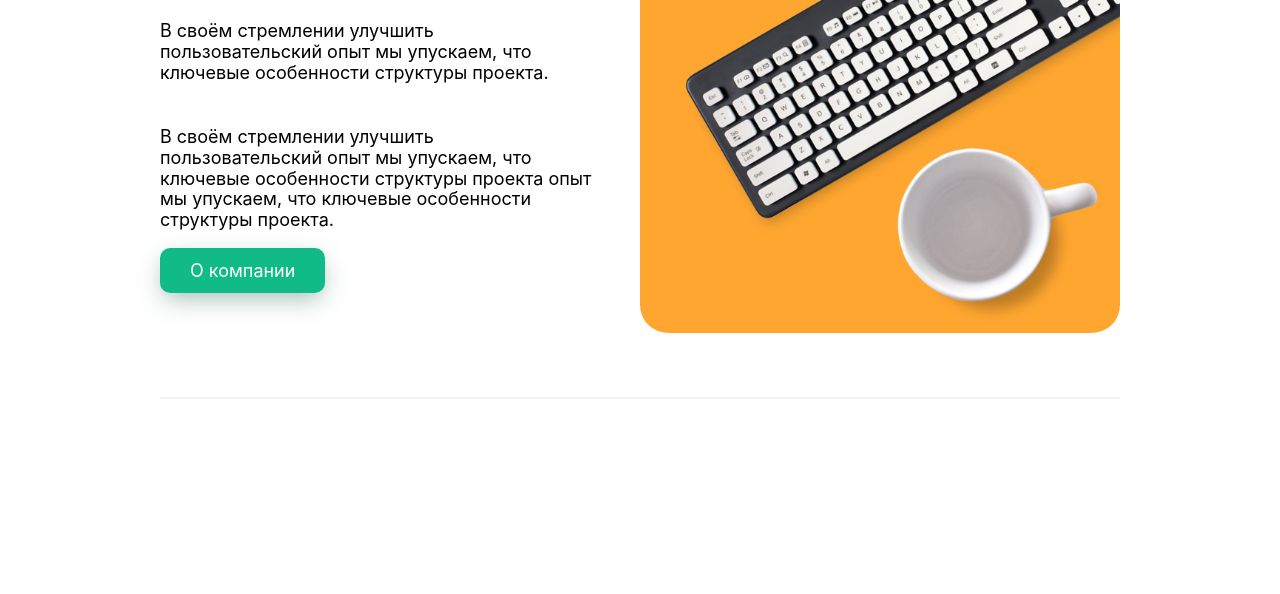
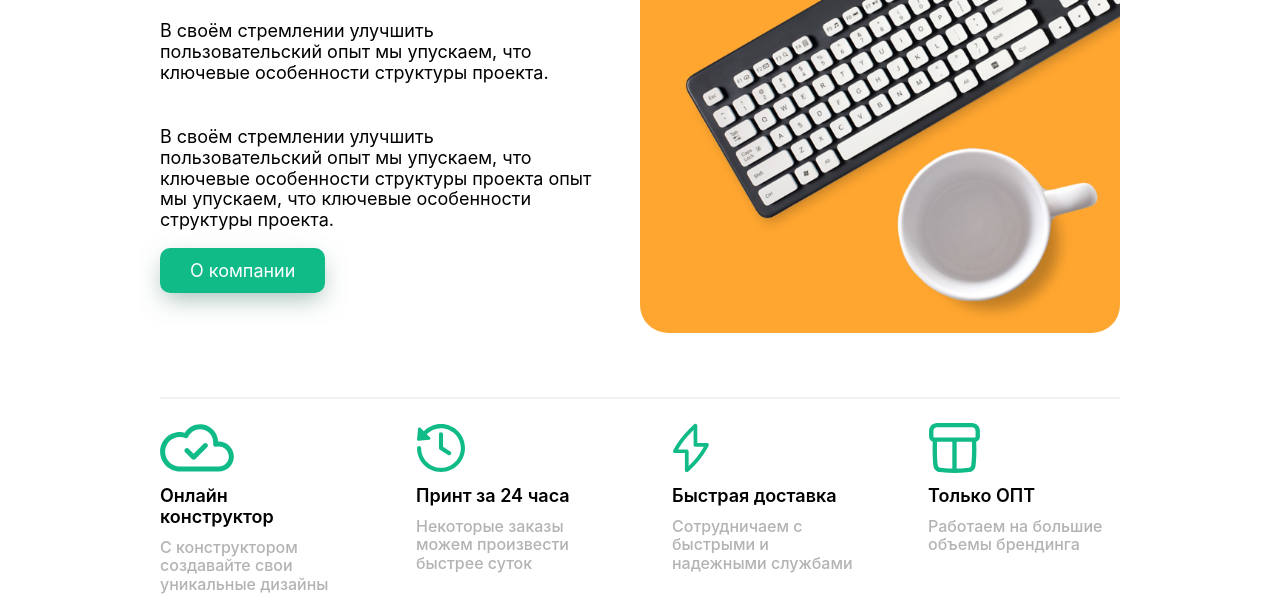
Before and after one commit to ilyaxtom/vtvin_task1, a plain HTML site: page index.html in a window 1280 px wide. Shown: the part 414-1008 px from the top of the page. Before the commit the page ends 813 px from the top, so only its background shows below. Drawn offline with Linux system fonts and the light colour scheme.

Commit message:
added adaptive cards

```diff
--- a/index.html
+++ b/index.html
@@ -106,6 +106,32 @@
             </div>
             <img src="images/mask.png" alt="Pic">
         </section>
+
+        <section class="cards">
+            <div class="card">
+                <img src="images/cards/cloud.svg" alt="Cloud">
+                <p>Онлайн конструктор</p>
+                <p>С конструктором создавайте свои уникальные дизайны</p>
+            </div>
+
+            <div class="card">
+                <img src="images/cards/time.svg" alt="Time">
+                <p>Принт за 24 часа</p>
+                <p>Некоторые заказы можем произвести быстрее суток</p>
+            </div>
+
+            <div class="card">
+                <img src="images/cards/lightning.svg" alt="Speed">
+                <p>Быстрая доставка</p>
+                <p>Сотрудничаем с быстрыми и надежными службами</p>
+            </div>
+
+            <div class="card">
+                <img src="images/cards/box.svg" alt="Box">
+                <p>Только ОПТ</p>
+                <p>Работаем на большие объемы брендинга</p>
+            </div>
+        </section>
     </main>
 </body>
 </html>
--- a/style.css
+++ b/style.css
@@ -334,3 +334,49 @@ nav > .links > li:last-child, .buttons > a:last-child {
         margin-bottom: 50px;
     }
 }
+
+/*CARDS*/
+
+section.cards {
+    width: 91%;
+    max-width: 960px;
+    margin: 0 auto;
+    margin-top: 24px;
+
+    display: grid;
+    grid-template-columns: repeat(auto-fit, minmax(190px, 1fr));
+    gap: 64px;
+}
+
+section.cards > .card {
+    padding-right: 10px;
+}
+
+section.cards > .card > img {
+    height: 50px;
+}
+
+section.cards > .card > p:nth-child(2) {
+    font-size: var(--ext_p);
+    font-weight: 600;
+    margin: 10px 0;
+}
+
+section.cards > .card > p:nth-child(3) {
+    font-size: 16px;
+    font-weight: 500;
+    color: #B3B3B3;
+}
+
+@media (max-width: 1060px) {
+    section.cards {
+        gap: 0;
+        grid-row-gap: 10px;
+    }
+}
+
+@media (max-width: 850px) {
+    section.cards {
+        grid-template-columns: repeat(2, 1fr);
+    }
+}
```
Also changed, not shown: images/cards/box.svg (added), images/cards/cloud.svg (added), images/cards/lightning.svg (added), images/cards/time.svg (added).
